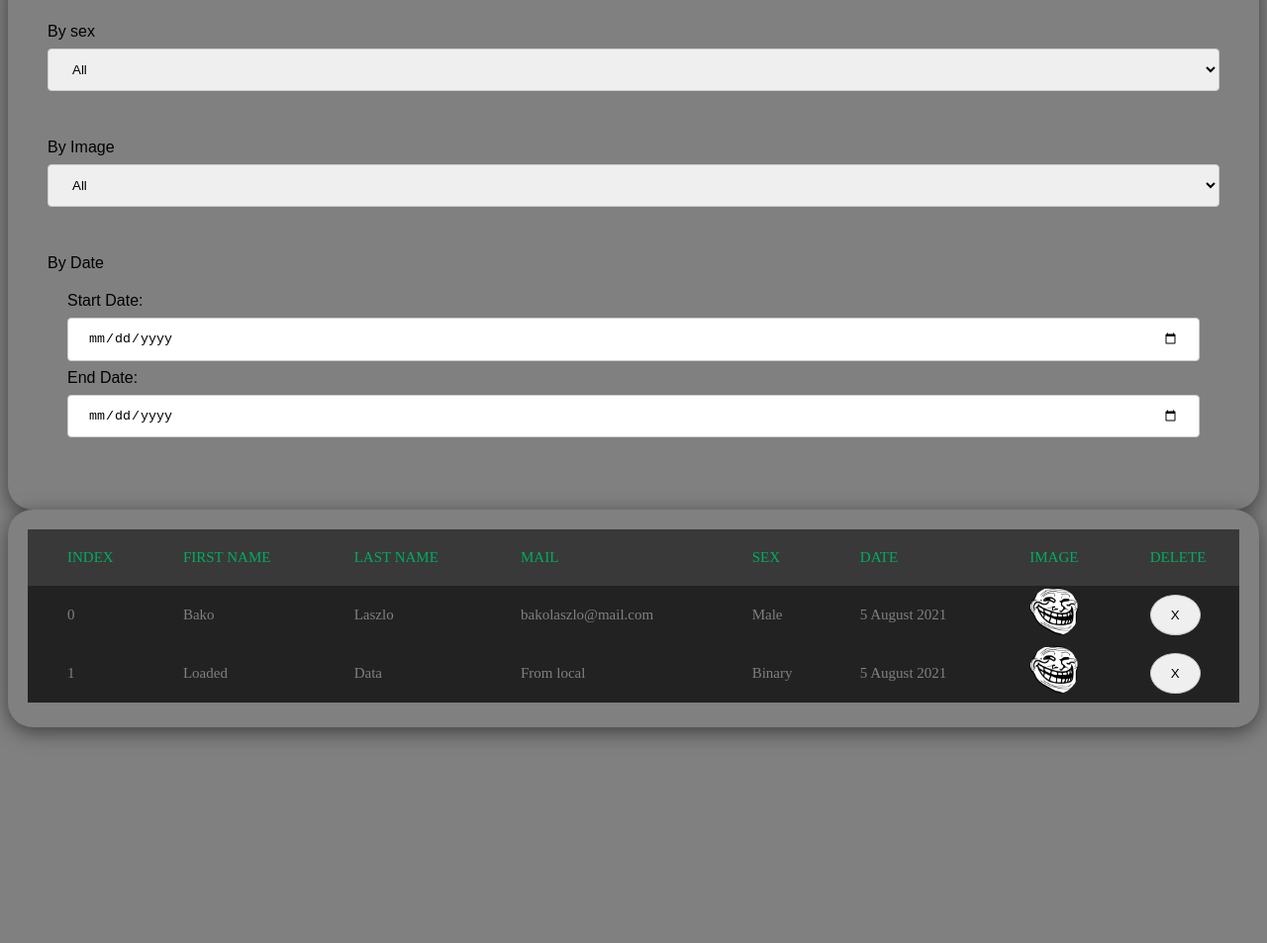
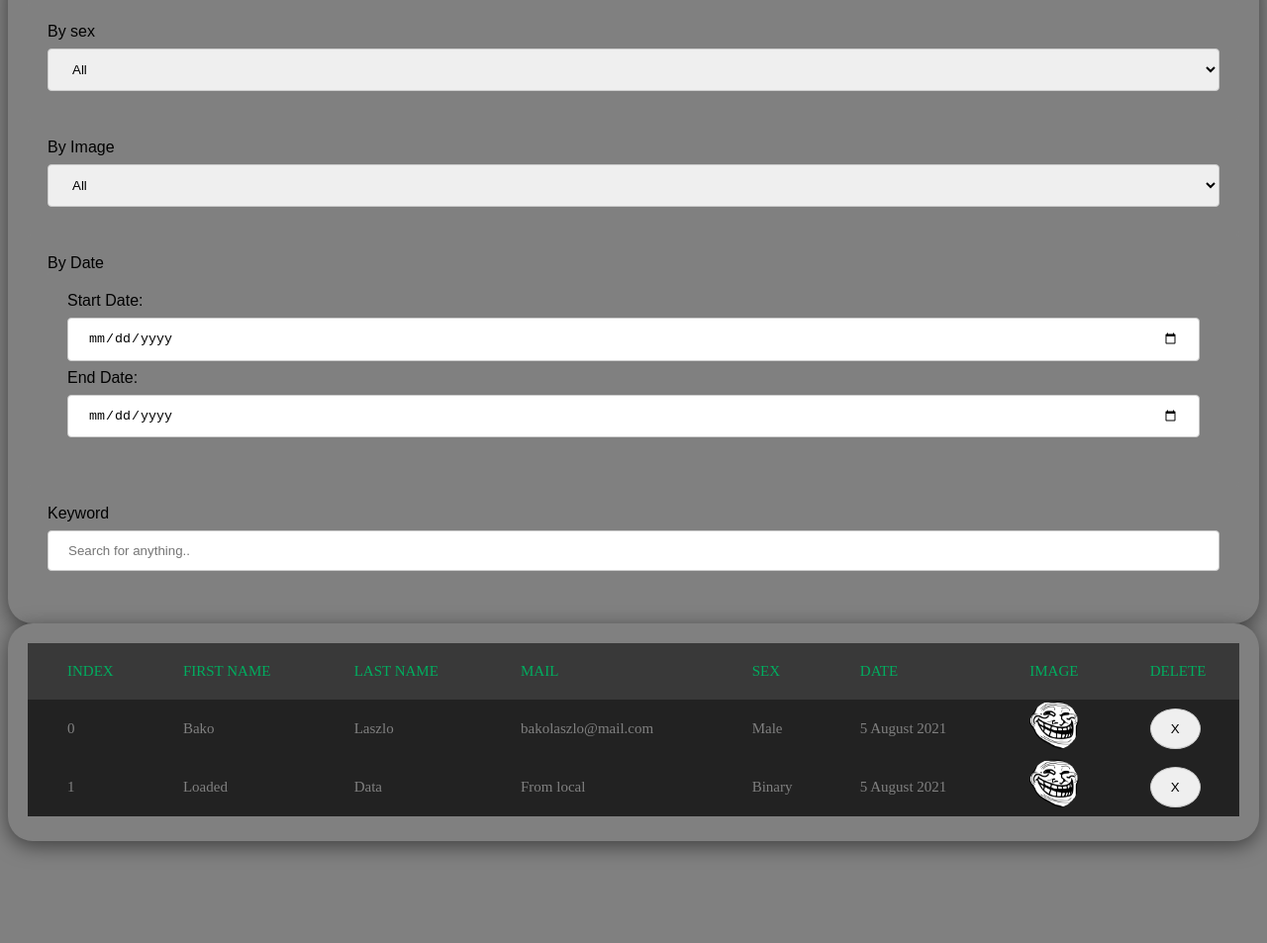
Before and after one commit to bakolaszlo/Front-End-Task2, a plain HTML site: page index.html in a window 1280 px wide. Shown: the part 652-1605 px from the top of the page at 99% size. Before the commit the page ends 1491 px from the top, so only its background shows below. Drawn offline with Linux system fonts and the light colour scheme.

```diff
--- a/index.html
+++ b/index.html
@@ -114,6 +114,11 @@
                 <input type="date" name="endDate" id="endDate" onchange="filterByDate(null,value)"> <br>
             </div>
         </div>
+
+        <div>
+            Keyword
+            <input type="text" id="filterKw" onkeyup="filterByKw(value)" placeholder="Search for anything.." title="Type in a name">
+        </div>
     </div>
     <div class="table-head">
 
```
